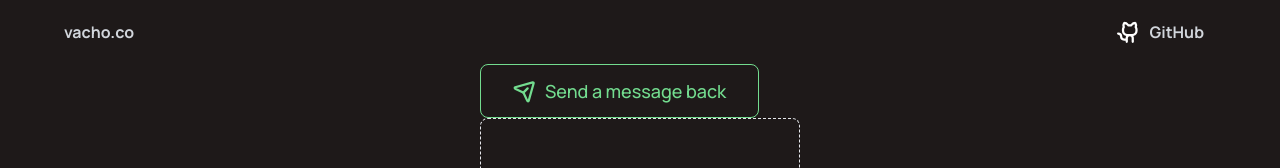
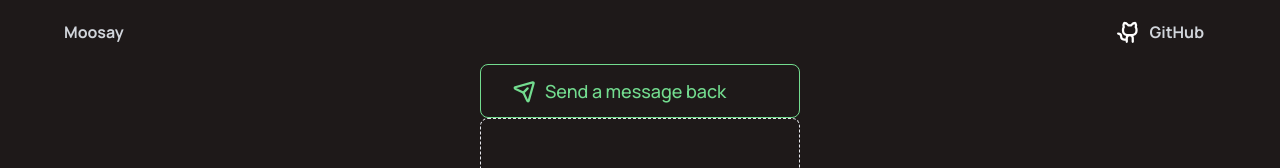
Before and after one commit to eidynho/moosay, a Next.js app: page /application/share in a window 1280 px wide. Shown: the top 168 px of the page. Built offline with nearby package versions, Linux system fonts and the light colour scheme; no server answers.

Commit message:
new: implements next/link

```diff
--- a/src/components/NavBar.tsx
+++ b/src/components/NavBar.tsx
@@ -1,7 +1,11 @@
+import Link from "next/link";
+
 export function NavBarComponent() {
     return (
         <nav className="flex items-center justify-between w-full px-8 sm:px-16 h-16">
-            <span className="font-bold">vacho.co</span>
+            <Link href="/" className="font-bold">
+                Moosay
+            </Link>
 
             <a
                 href="https://github.com/eidynho/moosay"
--- a/src/pages/application/index.tsx
+++ b/src/pages/application/index.tsx
@@ -1,5 +1,6 @@
-import { useContext, useEffect, useState } from "react";
+import { useContext, useEffect } from "react";
 
+import { MessageContext } from "@/contexts/MessageContext";
 import { AnimalContext } from "@/contexts/AnimalContext";
 
 import { AnimalMessage } from "@/components/AnimalMessage";
@@ -9,12 +10,12 @@ import { DownloadModal } from "@/components/DownloadModal";
 import { BaseListbox } from "@/components/headless-ui/BaseListbox";
 
 export default function Application() {
-    const [isMounted, setIsMounted] = useState(false);
-
+    const { updateMessage } = useContext(MessageContext);
     const { animal, updateAnimal } = useContext(AnimalContext);
 
     useEffect(() => {
-        setIsMounted(true);
+        updateMessage("");
+        updateAnimal("cow");
     }, []);
 
     const listAnimals = [
@@ -29,7 +30,6 @@ export default function Application() {
     ];
 
     return (
-        isMounted && (
         <main className="flex flex-col items-center">
             <div className="min-w-1/2">
                 <BaseListbox
@@ -49,6 +49,5 @@ export default function Application() {
                 <DownloadModal />
             </div>
         </main>
-        )
     );
 }
--- a/src/pages/application/share/index.tsx
+++ b/src/pages/application/share/index.tsx
@@ -1,12 +1,13 @@
 import { useContext, useEffect } from "react";
+import Link from "next/link";
 import { useRouter } from "next/router";
 import { PaperPlaneTilt } from "phosphor-react";
 
 import { AnimalContext } from "@/contexts/AnimalContext";
 import { MessageContext } from "@/contexts/MessageContext";
 
+import { decodeString } from "@/utils/encoderDecoder";
 import { AnimalMessage } from "@/components/AnimalMessage";
-import { decodeString } from "@/utils/encoderDecoder";
 
 export default function Share() {
     const router = useRouter();
@@ -22,25 +23,18 @@ export default function Share() {
         updateAnimal(animalDecoded);
     }, [router.query]);
 
-    function redirectToApplication() {
-        updateMessage("");
-        updateAnimal("cow");
-
-        router.push("/application");
-    }
-
     return (
         <main className="flex flex-col items-center">
             <div className="min-w-1/2">
-                <button
-                    onClick={redirectToApplication}
+                <Link
+                    href="/application"
                     className="flex items-center gap-2 py-3 px-8 rounded-lg text-lg font-medium text-secondary border border-secondary transition-all
                     hover:enabled:bg-secondary hover:enabled:text-d-primary
                     disabled:cursor-not-allowed disabled:brightness-75"
                 >
                     <PaperPlaneTilt size={24} weight="bold" />
                     <span>Send a message back</span>
-                </button>
+                </Link>
                 <AnimalMessage />
             </div>
         </main>
--- a/src/pages/index.tsx
+++ b/src/pages/index.tsx
@@ -1,14 +1,9 @@
-import { AnimalMessage } from "@/components/AnimalMessage";
-import { useRouter } from "next/router";
+import Link from "next/link";
 import { ArrowCircleUpRight } from "phosphor-react";
 
+import { AnimalMessage } from "@/components/AnimalMessage";
+
 export default function Home() {
-    const router = useRouter();
-
-    function redirectToApplication() {
-        router.push("/application");
-    }
-
     return (
         <header className="lg:max-w-5xl mx-auto h-3/4 flex">
             <div className="mx-6 w-full flex flex-col items-center justify-center gap-8 lg:gap-0 lg:flex-row lg:justify-between">
@@ -23,14 +18,14 @@ export default function Home() {
                     </p>
 
                     <div className="flex justify-center lg:justify-start">
-                        <button
-                            onClick={redirectToApplication}
+                        <Link
+                            href="/application"
                             className="flex items-center gap-2 py-3 px-8 rounded-lg text-lg font-medium text-d-primary bg-secondary transition-all
                             hover:brightness-90"
                         >
                             <ArrowCircleUpRight size={24} weight="fill" />
                             Get started
-                        </button>
+                        </Link>
                     </div>
                 </div>
                 <AnimalMessage
```
Lines whose indentation alone changed are shown as unchanged.
